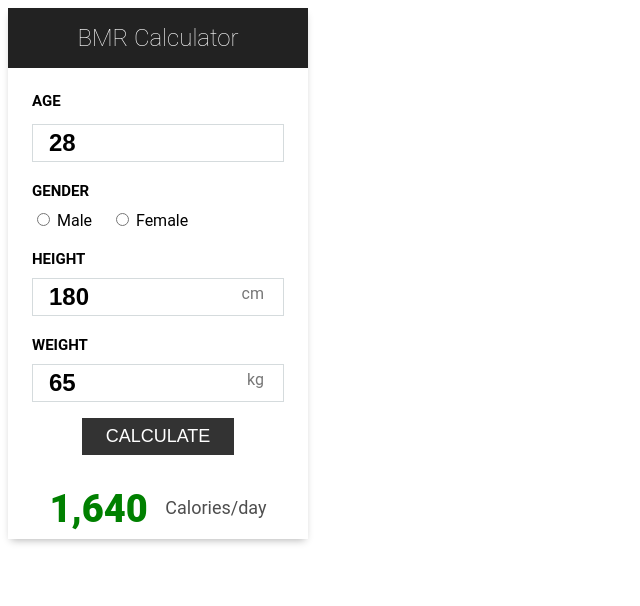
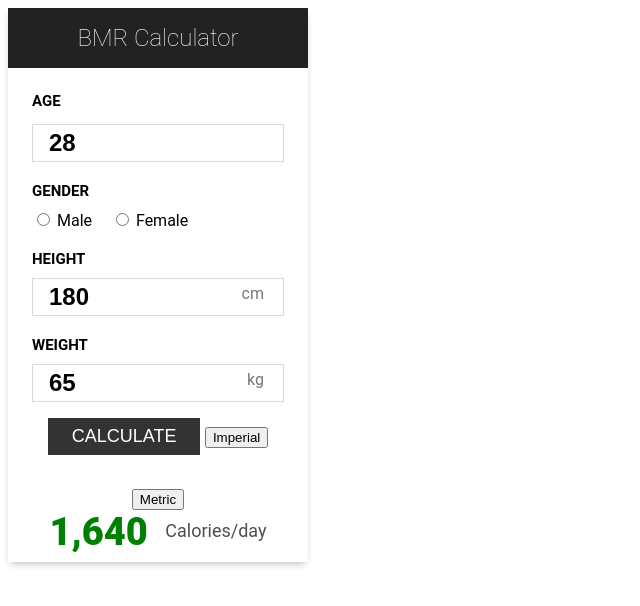
Before and after one commit to WasabiAddict/BMR-Calculator, a plain HTML site: page index.html in a window 1280 px wide. Shown: the whole page, without its empty margins (0-640 px from the left). Drawn offline with Linux system fonts and the light colour scheme.

Commit message:
added imperial and metric button

```diff
--- a/index.html
+++ b/index.html
@@ -37,6 +37,8 @@
                 </form>
                 <div class="result">
                     <button class="calculate-btn">Calculate</button>
+                    <button class="imperial-btn">Imperial</button>
+                    <button class="metric-btn">Metric</button>
 
                     <div class="result-message"><span class = "calories"> 1,640 </span>Calories/day</div>
 
```
